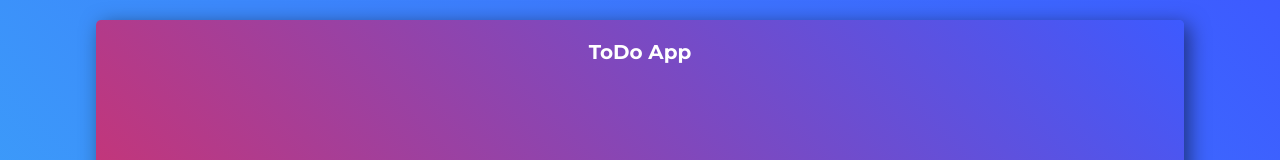
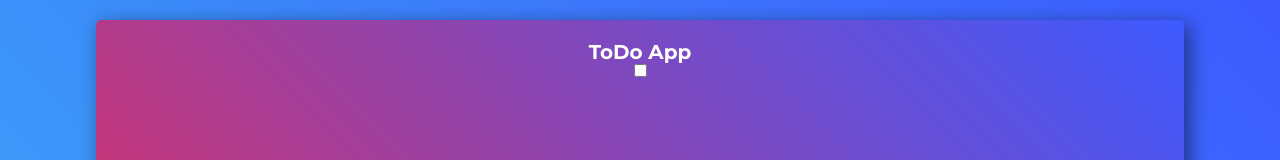
Before and after one commit to dragosbus/todo-react, a React (Create React App) app: page / in a window 1280 px wide. Shown: the top 160 px of the page. Built offline with nearby package versions, Linux system fonts and the light colour scheme.

Commit message:
init filtering todos

```diff
--- a/src/App.js
+++ b/src/App.js
@@ -9,15 +9,16 @@ import './App.css';
 
 class App extends Component {
   render() {
-    let {dispatch, tasks} = this.props;
+    let {dispatch, tasks, checked} = this.props;
     console.log(tasks)
     const addTask = bindActionCreators(ActionTaskCreators.addTask, dispatch);
     const removeTask = bindActionCreators(ActionTaskCreators.removeTask, dispatch);
     const editTask = bindActionCreators(ActionTaskCreators.editTask, dispatch);
-    const completeTask = bindActionCreators(ActionTaskCreators.completeTask, dispatch)
+    const completeTask = bindActionCreators(ActionTaskCreators.completeTask, dispatch);
+    const hideCompleted = bindActionCreators(ActionTaskCreators.hideCompleted, dispatch);
     return (
       <div className="app">
-        <Header />
+        <Header hideCompleted={hideCompleted} checked={checked}/>
         <Form addTask={addTask}/>
         <Tasks
           items={tasks}
@@ -33,7 +34,8 @@ class App extends Component {
 const mapStateToProps = state => (
   {
     tasks: state.tasks,
-    id: state.id
+    id: state.id,
+    checked: state.checked
   }
 );
 
--- a/src/actionTypes/actionTypes.js
+++ b/src/actionTypes/actionTypes.js
@@ -2,3 +2,4 @@ export const ADD_TASK = 'ADD_TASK';
 export const REMOVE_TASK = 'REMOVE_TASK';
 export const EDIT_TASK = 'EDIT_TASK';
 export const COMPLETE_TASK='COMPLETE_TASK';
+export const HIDE_COMPLETED = 'HIDE_COMPLETED';
--- a/src/actions/actions.js
+++ b/src/actions/actions.js
@@ -28,3 +28,9 @@ export const completeTask = index => {
         index
     }
 };
+
+export const hideCompleted = () => {
+    return {
+        type: ActionTypes.HIDE_COMPLETED
+    }
+};
--- a/src/components/Header.js
+++ b/src/components/Header.js
@@ -5,6 +5,7 @@ export class Header extends Component {
         return (
             <header>
                 <h1>ToDo App</h1>
+                <input type="checkbox" onChange={this.props.hideCompleted}/>
             </header>
         );
     }
--- a/src/reducers/taskReducer.js
+++ b/src/reducers/taskReducer.js
@@ -1,9 +1,10 @@
 import * as ActionTypes from '../actionTypes/actionTypes';
-
+import {combineReducers} from 'redux';
 
 const initialState = {
     tasks: [],
-    id: 1
+    id: 1,
+    checked: false
 };
 
 const taskReducer = (state = initialState, action) => {
@@ -23,10 +24,9 @@ const taskReducer = (state = initialState, action) => {
                         }
                     }
                 ],
-                id: state.id + 1
+                id:state.id + 1,
             };
         case ActionTypes.REMOVE_TASK:
-            console.log(state.id)
             return {
                 tasks: state.tasks.filter((task, index) => index !== action.index)
                     .map((task, i) => {
@@ -37,7 +37,7 @@ const taskReducer = (state = initialState, action) => {
                             date: task.date
                         }
                     }),
-                id: state.id - 1
+                id: state.id - 1,
             };
         case ActionTypes.EDIT_TASK:
             return {
@@ -51,10 +51,9 @@ const taskReducer = (state = initialState, action) => {
                     }
                     return task;
                 }),
-                id: state.id
+                id: state.id,
             };
         case ActionTypes.COMPLETE_TASK:
-        console.log(action.index)
             return {
                 tasks: state.tasks.map((task, index)=> {
                     if(index=== action.index) {
@@ -62,12 +61,11 @@ const taskReducer = (state = initialState, action) => {
                     }
                     return task;
                 }),
-                id: state.id
+                id: state.id,
             }
         default:
             return state;
     }
 };
 
-
 export default taskReducer;
```
